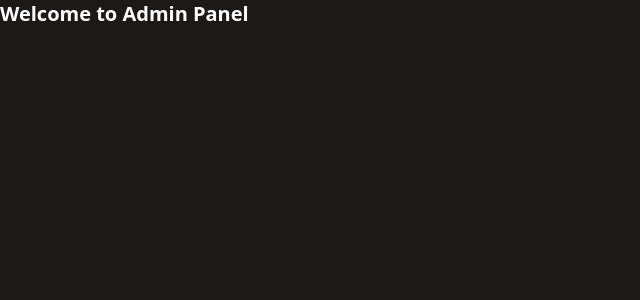
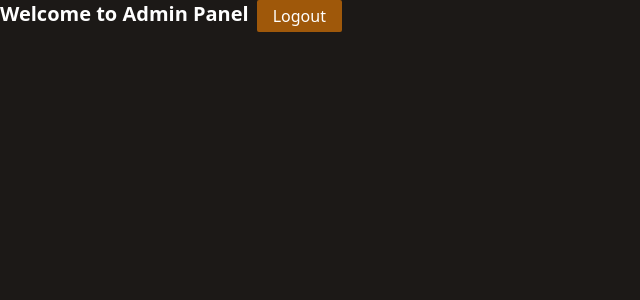
Before and after one commit to chaesthetics/MyPortfoliov2, a Vue app in the folder frontend/: page /admin in a window 1280 px wide. Shown: the top 300 px of the page, without its empty margins (0-640 px from the left). Built offline with nearby package versions, Linux system fonts and the light colour scheme; sample sign-in values are in the browser's storage.

Commit message:
Temporary Auth

```diff
--- a/frontend/src/components/composables/account.js
+++ b/frontend/src/components/composables/account.js
@@ -21,10 +21,16 @@ export default function useAccount(){
         }
     }
 
+    const logout = async () => {
+        localStorage.removeItem("token");
+        router.push({name: "login"});
+    }
     const getToken = async () => {
         const token = localStorage.getItem("token");
         if(!token){
             router.push({name: "login"});
+        }else{
+            router.push({name: "admin"});
         }
     }
 
@@ -32,6 +38,7 @@ export default function useAccount(){
         errors,
         user,
         login,
-        getToken
+        getToken,
+        logout
     }
 }
--- a/frontend/src/views/AdminView.vue
+++ b/frontend/src/views/AdminView.vue
@@ -2,13 +2,16 @@
 import useAccount from '@/components/composables/account';
 import { onMounted } from 'vue';
 
-const { getToken, user } = useAccount();
+const { getToken, user, logout } = useAccount();
 
 onMounted(()=>{ getToken(); })
+
+
 </script>
 
 <template>
-    <div>
+    <div class="flex space-x-2">
         <p class="text-xl text-white font-semibold">Welcome to Admin Panel</p>
+        <button @click="logout" class="bg-yellow-600 px-4 py-1 text-white text-md hover:bg-yellow-700 rounded-sm">Logout</button>
     </div>
 </template>
--- a/frontend/src/views/LoginView.vue
+++ b/frontend/src/views/LoginView.vue
@@ -1,13 +1,16 @@
 <script setup>
 import { reactive } from "vue";
+import { onMounted } from "vue";
 import useAccount from "@/components/composables/account.js";
 
-const { errors, login } = useAccount();
+const { getToken, errors, login } = useAccount();
 
 const loginForm = reactive({
     email: "",
     password: "",
 });
+
+onMounted(()=>{ getToken() });
 
 </script>
 
```
